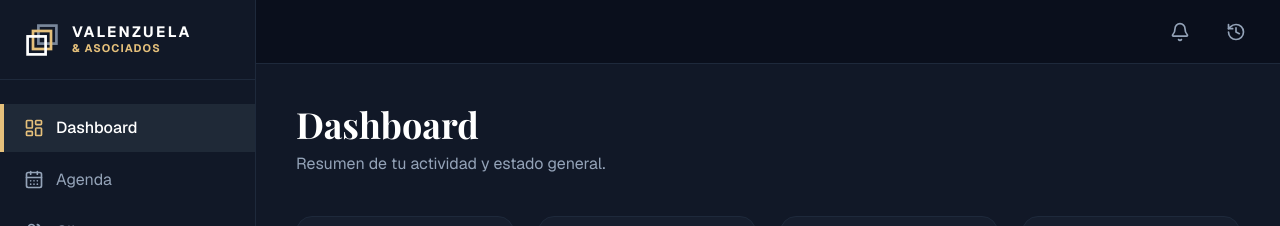
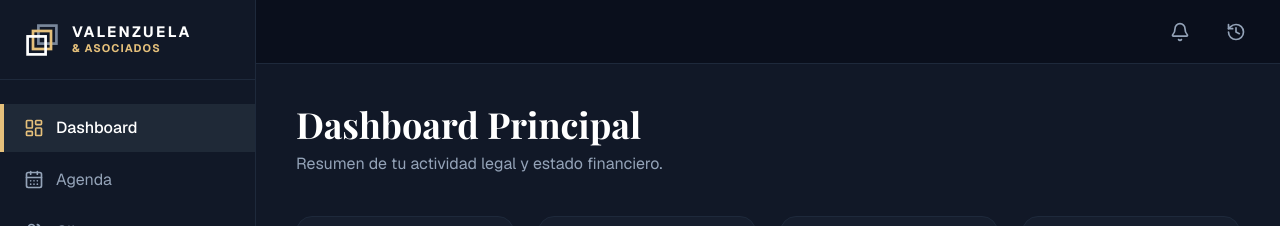
Before and after one commit to gerardocastrovargas-web/fer-app, a Next.js app: page / in a window 1280 px wide. Shown: the top 226 px of the page. Built offline with nearby package versions, Linux system fonts and the light colour scheme; no server answers; the database is empty; a web font is replaced by a local one.

Commit message:
feat: actualizar titulo del dashboard para probar despliegue en vercel

```diff
--- a/src/app/(dashboard)/page.tsx
+++ b/src/app/(dashboard)/page.tsx
@@ -67,8 +67,8 @@ export default async function DashboardPage() {
   return (
     <div className="space-y-10">
       <div>
-        <h1 className="text-4xl font-serif font-bold text-white mb-2">Dashboard</h1>
-        <p className="text-[var(--muted)]">Resumen de tu actividad y estado general.</p>
+        <h1 className="text-4xl font-serif font-bold text-white mb-2">Dashboard Principal</h1>
+        <p className="text-[var(--muted)]">Resumen de tu actividad legal y estado financiero.</p>
       </div>
 
       <div className="grid grid-cols-1 md:grid-cols-2 lg:grid-cols-4 gap-6">
```
